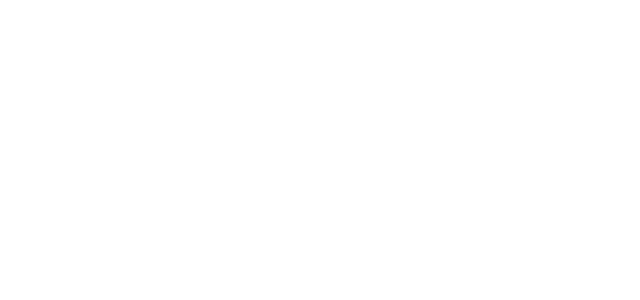
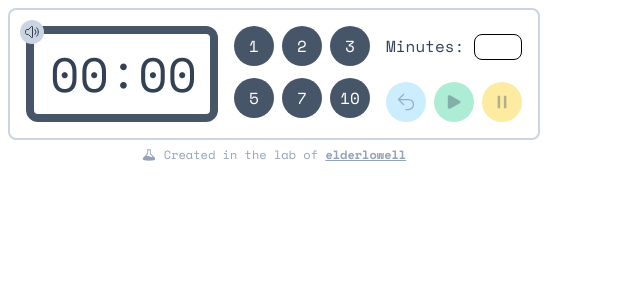
Before and after one commit to elderlowell/elderlowell.github.io, a Vue app: page /widgets/digital-timer in a window 1280 px wide. Before the commit this address had no page. Shown: the top 300 px of the page, without its empty margins (0-640 px from the left). Built offline with nearby package versions, Linux system fonts and the light colour scheme.

Commit message:
added digital timer

```diff
--- a/src/components/NavBar.vue
+++ b/src/components/NavBar.vue
@@ -5,7 +5,13 @@
   { name: 'Home', path: '/' },
   { name: 'About', path: '/about' },
   { name: 'Projects', children: [{ name: 'Test', path: '/projects/test' }] },
-  { name: 'Widgets', children: [{ name: 'Timer', path: '/widgets/timer' }] }
+  {
+    name: 'Widgets',
+    children: [
+      { name: 'Analog Timer', path: '/widgets/analog-timer' },
+      { name: 'Digital Timer', path: '/widgets/digital-timer' }
+    ]
+  }
 ]
 </script>
 
@@ -27,14 +33,14 @@
             leave-to-class="transform opacity-0 scale-95"
           >
             <MenuItems
-              class="absolute right-2 z-10 mt-2 w-auto origin-top-right rounded-md bg-white p-1 shadow-lg ring-1 ring-black ring-opacity-5 focus:outline-none"
+              class="absolute right-2 z-10 mt-2 w-56 origin-top-right rounded-md bg-white p-1 shadow-lg ring-1 ring-black ring-opacity-5 focus:outline-none"
             >
               <MenuItem v-for="child in route.children" :key="child.name" v-slot="{ active }">
                 <router-link
                   :to="child.path"
                   :class="[
                     active ? 'text-rose-700 rounded-md' : '',
-                    'block text-right px-4 py-2 text-lg text-gray-700'
+                    'block text-right px-4 py-3 text-lg text-gray-700'
                   ]"
                   >{{ child.name }}
                 </router-link>
--- a/src/pages/TimerPage.vue
+++ b/src/pages/AnalogTimerPage.vue
@@ -2,6 +2,7 @@
 import { ref, type Ref } from 'vue'
 import MadeByFooter from '@/components/MadeByFooter.vue'
 
+const sound = new Audio('https://freesfx.co.uk/sound/14777_1460060679.mp3')
 const durationInMiliseconds = ref(0)
 const timerInterval: Ref<ReturnType<typeof setInterval> | undefined> = ref()
 const mute = ref(false)
@@ -24,7 +25,6 @@
   if (durationInMiliseconds.value === 0) {
     stopTimer()
     if (!mute.value) {
-      const sound = new Audio('https://freesfx.co.uk/sound/14777_1460060679.mp3')
       sound.play()
     }
   }
--- /dev/null
+++ b/src/pages/DigitalTimerPage.vue
@@ -0,0 +1,197 @@
+<script lang="ts" setup>
+import { ref, computed, type Ref } from 'vue'
+import MadeByFooter from '@/components/MadeByFooter.vue'
+
+const sound = new Audio('https://freesfx.co.uk/sound/14777_1460060679.mp3')
+const durationInSeconds = ref(0)
+const timerInterval: Ref<ReturnType<typeof setInterval> | undefined> = ref()
+const mute = ref(false)
+const customValue: Ref<number | undefined> = ref(undefined)
+const timeValues = computed(() => {
+  const wholeMinutes = Math.floor(durationInSeconds.value / 60)
+  const wholeSeconds = Math.floor(durationInSeconds.value % 60)
+  return {
+    minutes: wholeMinutes < 10 ? `0${wholeMinutes}` : wholeMinutes.toString(),
+    seconds: wholeSeconds < 10 ? `0${wholeSeconds}` : wholeSeconds.toString()
+  }
+})
+
+const startTimer = () => {
+  timerInterval.value = setInterval(updateTimer, 1000)
+}
+const stopTimer = () => {
+  clearInterval(timerInterval.value)
+  timerInterval.value = undefined
+}
+const reset = () => {
+  stopTimer()
+  durationInSeconds.value = 0
+}
+const updateTimer = () => {
+  durationInSeconds.value -= 1
+
+  if (durationInSeconds.value === 0) {
+    stopTimer()
+    if (!mute.value) {
+      sound.play()
+    }
+  }
+}
+const setTime = (minutes: number) => {
+  durationInSeconds.value = minutes * 60
+}
+</script>
+
+<template>
+  <div class="p-2 max-w-fit">
+    <div class="p-4 border-2 border-slate-300 rounded-lg bg-white mb-2">
+      <div class="flex">
+        <div
+          id="timer"
+          class="rounded-xl h-auto w-48 min-w-48 px-4 border-8 border-slate-600 bg-white flex justify-around items-center text-5xl text-slate-700"
+        >
+          <div>{{ timeValues.minutes }}</div>
+          <div class="pb-2">:</div>
+          <div>{{ timeValues.seconds }}</div>
+        </div>
+        <div class="ml-4 flex gap-4">
+          <div class="grid grid-cols-3 gap-2 max-h-fit">
+            <button
+              v-for="number in [1, 2, 3, 5, 7, 10]"
+              :key="number"
+              @click="setTime(number)"
+              class="h-10 w-10 rounded-full bg-slate-600 text-white"
+            >
+              {{ number }}
+            </button>
+          </div>
+          <div class="">
+            <div class="flex justify-between h-10 pt-2">
+              <div class="text-slate-700">Minutes:</div>
+              <input
+                type="text"
+                pattern="[0-9\s]"
+                maxlength="2"
+                class="w-12 h-min border border-black rounded-lg text-xs text-center px-2 py-1"
+                v-model="customValue"
+                @keyup.enter="
+                  () => {
+                    setTime(customValue || 0)
+                    customValue = undefined
+                  }
+                "
+              />
+            </div>
+            <div class="flex justify-center gap-2 mt-4">
+              <button
+                id="reset"
+                @click="reset()"
+                :disabled="!!timerInterval || durationInSeconds === 0"
+                class="bg-sky-300 action-btn"
+              >
+                <svg
+                  xmlns="http://www.w3.org/2000/svg"
+                  fill="none"
+                  viewBox="0 0 24 24"
+                  stroke-width="1.5"
+                  stroke="currentColor"
+                  class="w-5 h-5"
+                >
+                  <path
+                    stroke-linecap="round"
+                    stroke-linejoin="round"
+                    d="M9 15 3 9m0 0 6-6M3 9h12a6 6 0 0 1 0 12h-3"
+                  />
+                </svg>
+              </button>
+              <button
+                id="start"
+                @click="startTimer()"
+                :disabled="!!timerInterval || durationInSeconds === 0"
+                class="bg-emerald-400 action-btn"
+              >
+                <svg
+                  xmlns="http://www.w3.org/2000/svg"
+                  viewBox="0 0 24 24"
+                  fill="currentColor"
+                  class="w-5 h-5"
+                >
+                  <path
+                    fill-rule="evenodd"
+                    d="M4.5 5.653c0-1.427 1.529-2.33 2.779-1.643l11.54 6.347c1.295.712 1.295 2.573 0 3.286L7.28 19.99c-1.25.687-2.779-.217-2.779-1.643V5.653Z"
+                    clip-rule="evenodd"
+                  />
+                </svg>
+              </button>
+              <button
+                id="stop"
+                @click="stopTimer()"
+                :disabled="!timerInterval"
+                class="bg-yellow-400 action-btn"
+              >
+                <svg
+                  xmlns="http://www.w3.org/2000/svg"
+                  viewBox="0 0 24 24"
+                  fill="currentColor"
+                  class="w-5 h-5"
+                >
+                  <path
+                    fill-rule="evenodd"
+                    d="M6.75 5.25a.75.75 0 0 1 .75-.75H9a.75.75 0 0 1 .75.75v13.5a.75.75 0 0 1-.75.75H7.5a.75.75 0 0 1-.75-.75V5.25Zm7.5 0A.75.75 0 0 1 15 4.5h1.5a.75.75 0 0 1 .75.75v13.5a.75.75 0 0 1-.75.75H15a.75.75 0 0 1-.75-.75V5.25Z"
+                    clip-rule="evenodd"
+                  />
+                </svg>
+              </button>
+            </div>
+          </div>
+        </div>
+      </div>
+    </div>
+    <MadeByFooter />
+    <button
+      class="absolute flex justify-center items-center h-6 w-6 rounded-full bg-slate-300 text-slate-700 top-5 left-5"
+      @click="mute = !mute"
+    >
+      <svg
+        v-if="!!mute"
+        xmlns="http://www.w3.org/2000/svg"
+        fill="none"
+        viewBox="0 0 24 24"
+        stroke-width="1.5"
+        stroke="currentColor"
+        class="w-4 h-4"
+      >
+        <path
+          stroke-linecap="round"
+          stroke-linejoin="round"
+          d="M17.25 9.75 19.5 12m0 0 2.25 2.25M19.5 12l2.25-2.25M19.5 12l-2.25 2.25m-10.5-6 4.72-4.72a.75.75 0 0 1 1.28.53v15.88a.75.75 0 0 1-1.28.53l-4.72-4.72H4.51c-.88 0-1.704-.507-1.938-1.354A9.009 9.009 0 0 1 2.25 12c0-.83.112-1.633.322-2.396C2.806 8.756 3.63 8.25 4.51 8.25H6.75Z"
+        />
+      </svg>
+      <svg
+        v-else
+        xmlns="http://www.w3.org/2000/svg"
+        fill="none"
+        viewBox="0 0 24 24"
+        stroke-width="1.5"
+        stroke="currentColor"
+        class="w-4 h-4"
+      >
+        <path
+          stroke-linecap="round"
+          stroke-linejoin="round"
+          d="M19.114 5.636a9 9 0 0 1 0 12.728M16.463 8.288a5.25 5.25 0 0 1 0 7.424M6.75 8.25l4.72-4.72a.75.75 0 0 1 1.28.53v15.88a.75.75 0 0 1-1.28.53l-4.72-4.72H4.51c-.88 0-1.704-.507-1.938-1.354A9.009 9.009 0 0 1 2.25 12c0-.83.112-1.633.322-2.396C2.806 8.756 3.63 8.25 4.51 8.25H6.75Z"
+        />
+      </svg>
+    </button>
+  </div>
+</template>
+
+<style scoped>
+html {
+  max-width: 396px;
+  max-height: 267px;
+}
+.action-btn {
+  @apply flex justify-center items-center h-10 w-10 rounded-full text-slate-600 disabled:bg-opacity-40 disabled:text-opacity-40;
+}
+</style>
--- a/src/router/index.ts
+++ b/src/router/index.ts
@@ -29,9 +29,14 @@
       component: () => import('@/pages/WidgetsPage.vue')
     },
     {
-      path: '/widgets/timer',
-      name: 'Timer',
-      component: () => import('@/pages/TimerPage.vue')
+      path: '/widgets/analog-timer',
+      name: 'Analog Timer',
+      component: () => import('@/pages/AnalogTimerPage.vue')
+    },
+    {
+      path: '/widgets/digital-timer',
+      name: 'Digital Timer',
+      component: () => import('@/pages/DigitalTimerPage.vue')
     }
   ]
 })
--- a/tsconfig.json
+++ b/tsconfig.json
@@ -1,6 +1,7 @@
 {
   "extends": "@vue/tsconfig/tsconfig.json",
   "files": [],
+  "include": ["./.dot/**/*.vue", "./dot/**/*.vue", "./src/**/*.vue"],
   "references": [
     {
       "path": "./tsconfig.node.json"
```
